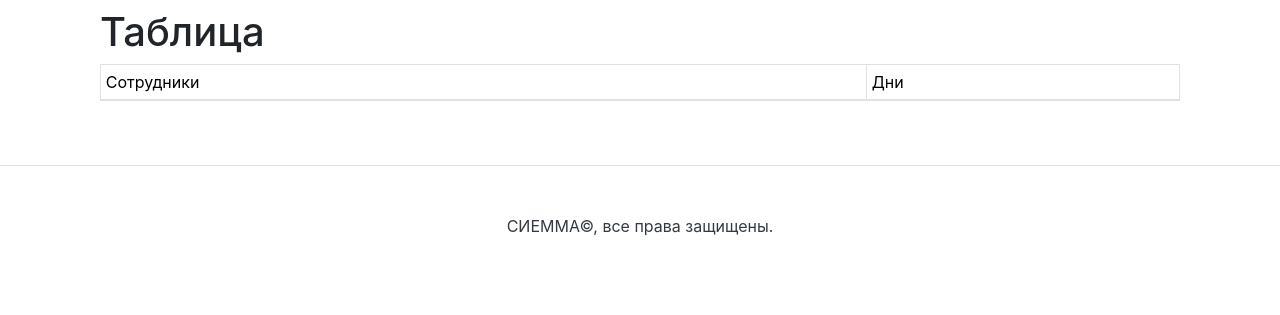
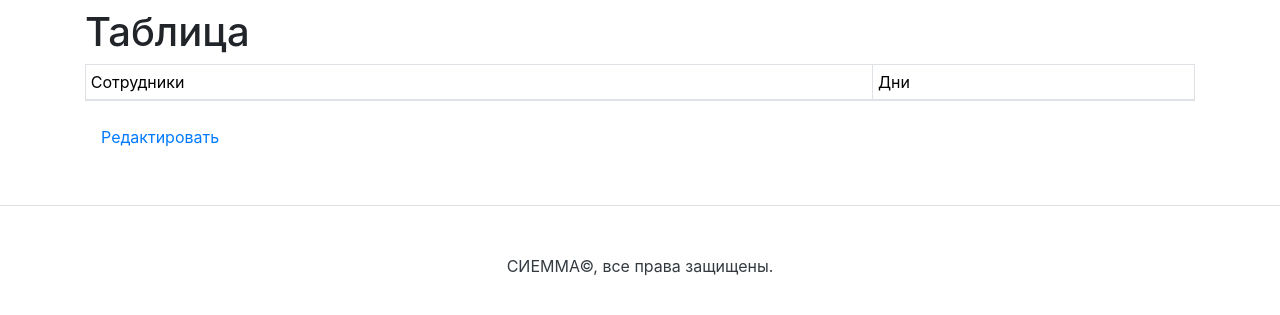
Before and after one commit to mehonator/apteka_net, a Django app: template employee_time_sheet/templates/employee_time_sheet/table_ucheta_rabochego_vremeni_detail.html in a window 1280 px wide. Shown: the part 56-371 px from the top of the page. Run offline with Django 3.2, Linux system fonts and the light colour scheme; the template is opened without the code that fills it, so the values that code supplies are empty; some libraries are stand-ins or nearby versions.

Commit message:
добавил ссылку для редактирования

```diff
--- a/employee_time_sheet/templates/employee_time_sheet/table_ucheta_rabochego_vremeni_detail.html
+++ b/employee_time_sheet/templates/employee_time_sheet/table_ucheta_rabochego_vremeni_detail.html
@@ -28,7 +28,7 @@
 </style>
 
 
-<div class="container">
+<div >
     <div id="table-wrapper">
         <div id="table-scroll">
         <h1> Таблица </h1>
@@ -56,6 +56,8 @@
             </table>
         </div>
     </div>
+    <a class="nav-link" href={% url "employee_time_sheet:detail_formset" pk=table.pk%}>Редактировать<span
+                        class="sr-only">(current)</span></a>
 </div>
 
 
```
